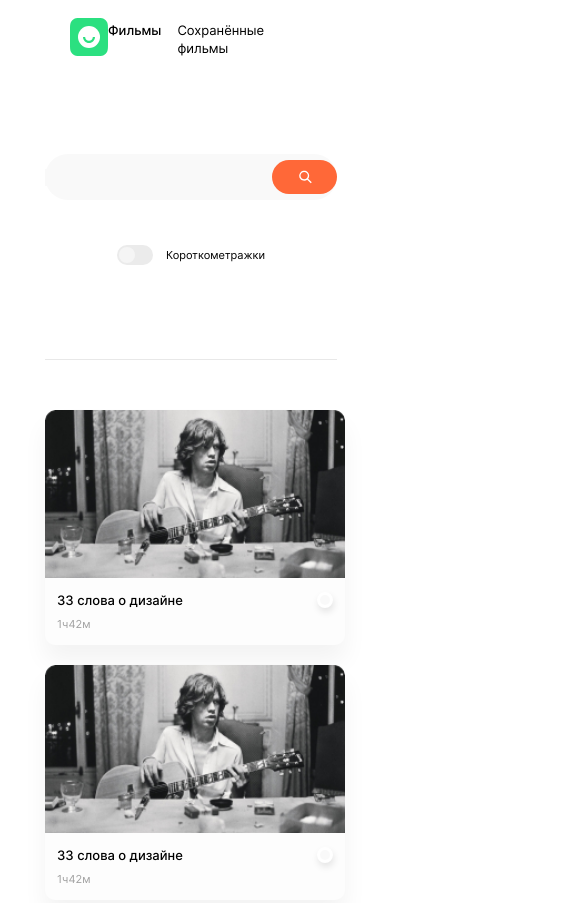
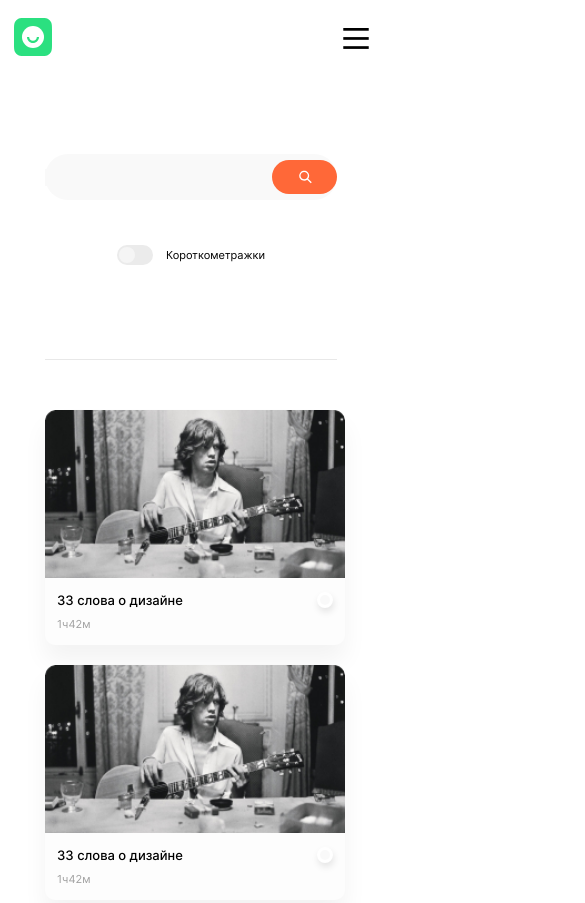
Before and after one commit to OlgaSharoglazova/movies-explorer-frontend, a React app: page /movies in a window 390 px wide. Shown: the top 903 px of the page, 585 px wide, since content can reach past the window. Built offline with nearby package versions, Linux system fonts and the light colour scheme; a web font is replaced by a local one.

Commit message:
сверстать бургер без всплывающего меню

```diff
--- a/src/components/AboutMe/AboutMe.js
+++ b/src/components/AboutMe/AboutMe.js
@@ -1,4 +1,5 @@
 import photo from "../../images/photo.jpeg";
+import "./AboutMe.css";
 
 function AboutMe() {
   return (
--- a/src/components/AboutProject/AboutProject.js
+++ b/src/components/AboutProject/AboutProject.js
@@ -1,3 +1,5 @@
+import "./AboutProject.css";
+
 function AboutProject() {
   return (
     <section className="about-project">
--- a/src/components/Header/Header.css
+++ b/src/components/Header/Header.css
@@ -112,3 +112,21 @@
   box-sizing: border-box;
   border-radius: 20px;
 }
+
+@media screen and (max-width: 1050px) {
+  .header__nav {
+    display: none;
+  }
+
+  .header__container {
+    padding-left: 30px;
+    padding-right: 30px;
+  }
+}
+
+@media screen and (max-width: 700px) {
+  .header__container {
+    padding-left: 14px;
+    padding-right: 14px;
+  }
+}
--- a/src/components/Header/Header.js
+++ b/src/components/Header/Header.js
@@ -1,10 +1,11 @@
 import "./Header.css";
+import Navigation from "../Navigation/Navigation";
 import logo from "../../images/logo.svg";
 import { Link, useLocation } from "react-router-dom";
 
 function Header({ onBurgerClick }) {
   const location = useLocation();
-  const isAuthorized = false;
+  const isAuthorized = true;
 
   if (location.pathname === "/") {
     return (
@@ -14,6 +15,7 @@ function Header({ onBurgerClick }) {
             <img className="header__logo" alt="Логотип" src={logo} />
           </Link>
           {isAuthorized ? (
+            <>
             <div className="header__nav">
               <div className="header__movie-links">
                 <Link className="link header__main-link" to={"/movies"}>
@@ -27,6 +29,8 @@ function Header({ onBurgerClick }) {
                 Аккаунт
               </Link>
             </div>
+            <Navigation onBurgerClick={onBurgerClick} />
+            </>
           ) : (
             <div className="header__menu">
               <Link className="header__signup link" to={"/signup"}>
@@ -60,6 +64,7 @@ function Header({ onBurgerClick }) {
               Аккаунт
             </Link>
           </div>
+          <Navigation onBurgerClick={onBurgerClick} />
         </div>
       </header>
     );
--- a/src/components/Navigation/Navigation.css
+++ b/src/components/Navigation/Navigation.css
@@ -1,3 +1,47 @@
 .navigation {
-    color: #000;
+  display: none;
 }
+
+.navigation__main-burger {
+  background-image: url("../../images/main-burger.svg");
+  background-repeat: no-repeat;
+  background-size: contain;
+  border: none;
+  height: 44px;
+  width: 44px;
+  background-color: transparent;
+  margin-top: -3px;
+  cursor: pointer;
+}
+
+.navigation__burger {
+  background-image: url("../../images/burger.svg");
+  background-repeat: no-repeat;
+  background-size: contain;
+  border: none;
+  height: 44px;
+  width: 44px;
+  background-color: transparent;
+  margin-top: -3px;
+  cursor: pointer;
+}
+
+@media screen and (max-width: 1050px) {
+  .navigation {
+    display: flex;
+  }
+}
+
+@media screen and (max-width: 600px) {
+  .navigation__burger {
+    width: 40px;
+    height: 43px;
+    margin-top: 0;
+  }
+
+  .navigation__main-burger {
+    width: 40px;
+    height: 43px;
+    margin-top: 0;
+  }
+}
--- a/src/components/Navigation/Navigation.js
+++ b/src/components/Navigation/Navigation.js
@@ -1,8 +1,20 @@
 import "./Navigation.css";
+import { useLocation } from "react-router-dom";
 
-function Navigation() {
+function Navigation({ onBurgerClick }) {
+  const location = useLocation();
+
   return (
-    <div></div>
+    <div className="navigation">
+      <button
+        className={
+          location.pathname === "/"
+            ? "navigation__main-burger"
+            : "navigation__burger"
+        }
+        onClick={onBurgerClick}
+      ></button>
+    </div>
   );
 }
 
--- a/src/components/Portfolio/Portfolio.css
+++ b/src/components/Portfolio/Portfolio.css
@@ -73,7 +73,7 @@
   }
 }
 
-@media screen and (max-width: 680px) {
+@media screen and (max-width: 700px) {
   .portfolio {
     padding-bottom: 90px;
   }
--- a/src/components/Techs/Techs.css
+++ b/src/components/Techs/Techs.css
@@ -106,7 +106,7 @@
   }
 }
 
-@media screen and (max-width: 680px) {
+@media screen and (max-width: 700px) {
   .techs {
     padding-top: 70px;
     padding-bottom: 70px;
```
Also changed, not shown: src/images/burger.svg (added), src/images/main-burger.svg (added). Lines whose indentation alone changed are shown as unchanged.
